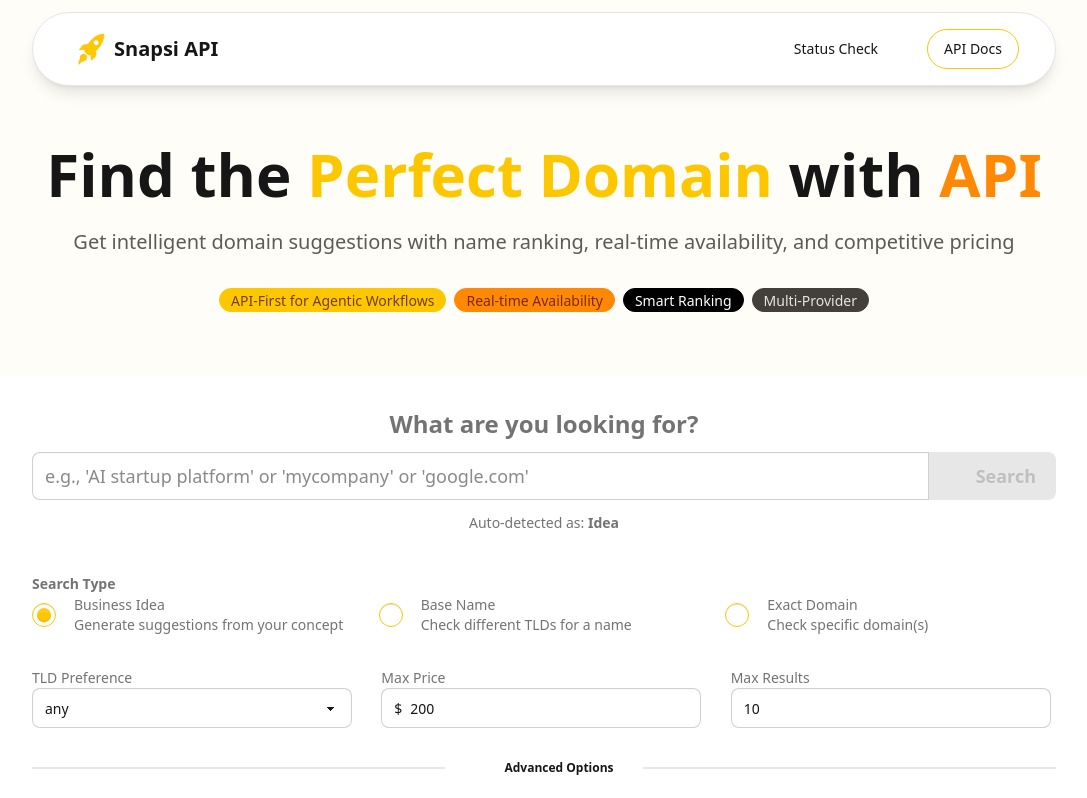
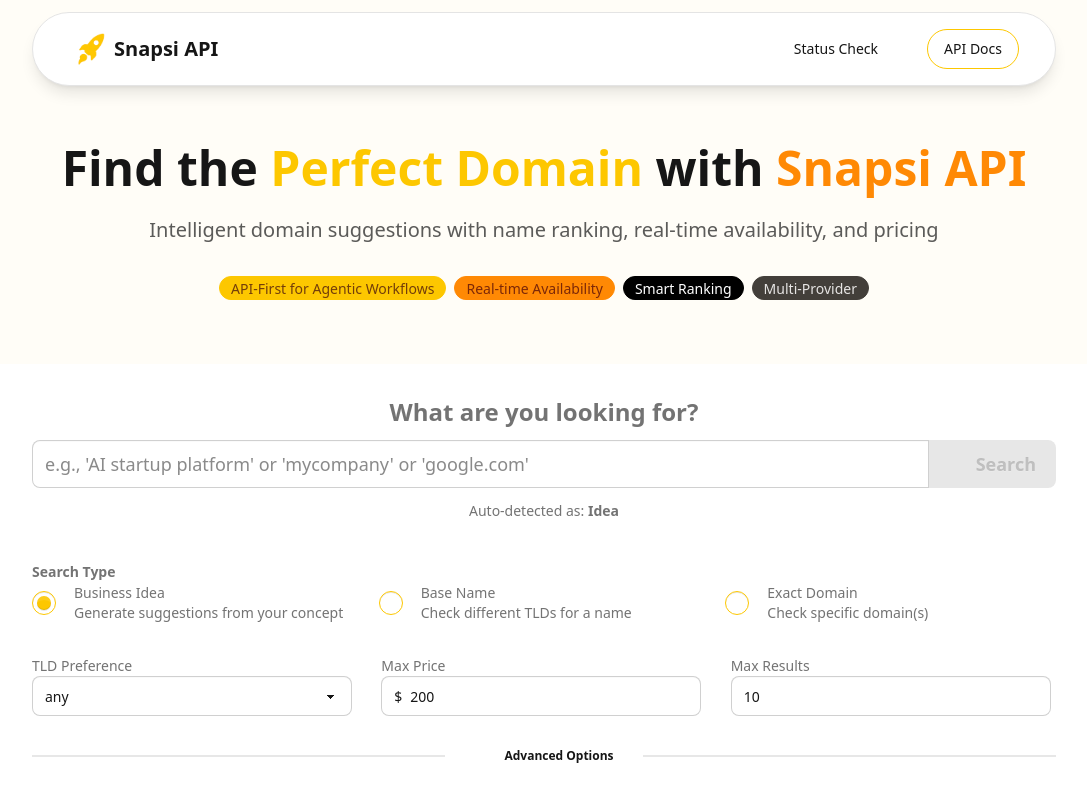
Before and after one commit to CometBlazer/snapsi, a SvelteKit app: page / in a window 1280 px wide. Shown: the top 798 px of the page, without its empty margins (96-1183 px from the left). Built offline with nearby package versions, Linux system fonts and the light colour scheme; some icons are missing.

Commit message:
fix: Update hero section heading and description for improved clarity and branding

```diff
--- a/src/routes/+page.svelte
+++ b/src/routes/+page.svelte
@@ -153,12 +153,12 @@
 <div class="container mx-auto py-12 px-4">
   <!-- Hero Section -->
   <div class="text-center max-w-5xl mx-auto mb-16">
-    <h1 class="text-4xl md:text-6xl font-bold text-base-content mb-6">
+    <h1 class="text-4xl md:text-5xl font-bold text-base-content mb-6">
       Find the <span class="text-primary font-extrabold">Perfect Domain</span>
-      with <span class="text-secondary font-extrabold">API</span>
+      with <span class="text-secondary font-extrabold">{WebsiteName}</span>
     </h1>
     <p class="text-xl text-base-content/70 mb-8">
-      Get intelligent domain suggestions with name ranking, real-time availability, and competitive pricing
+      Intelligent domain suggestions with name ranking, real-time availability, and pricing
     </p>
 
     <div class="flex flex-wrap gap-2 justify-center">
```
